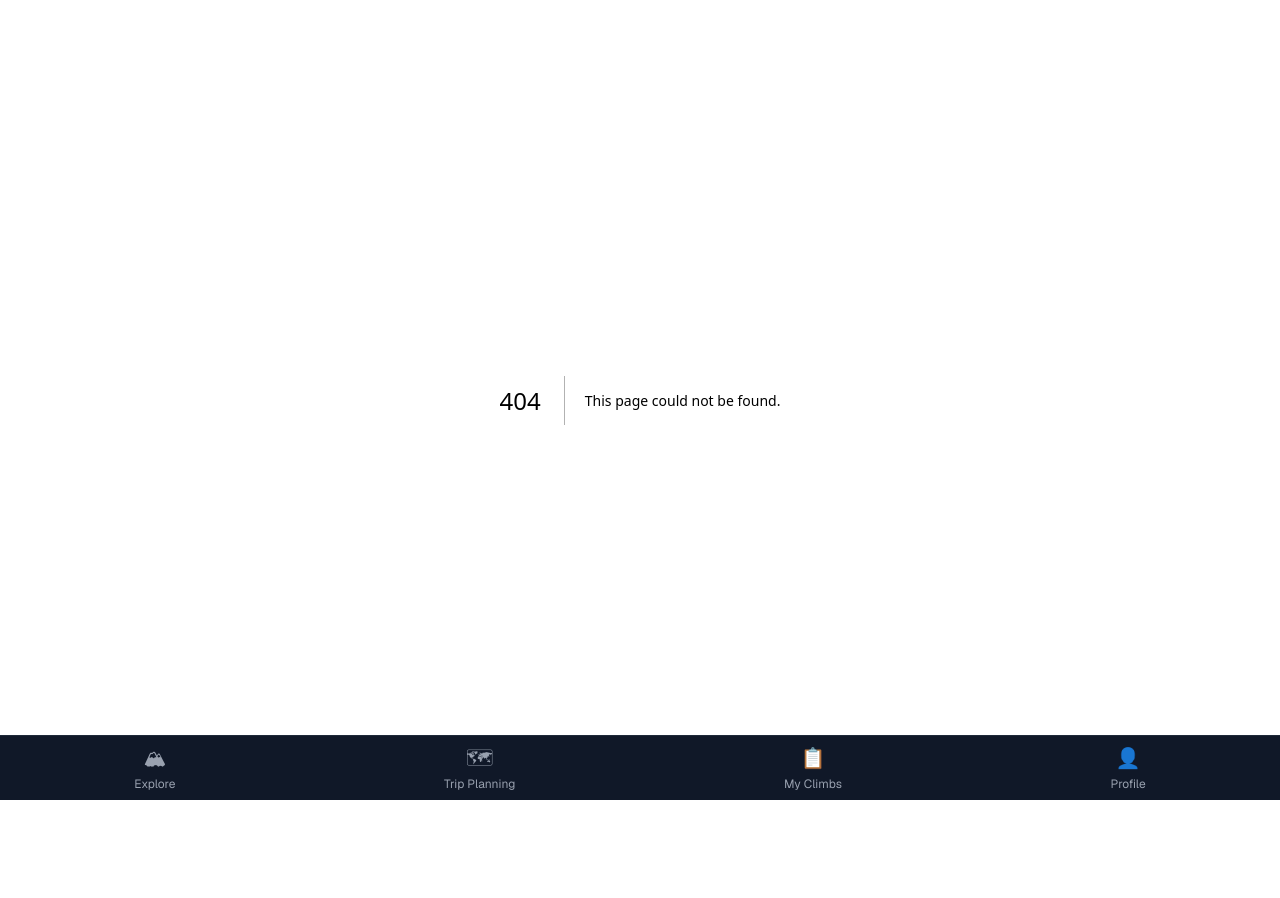
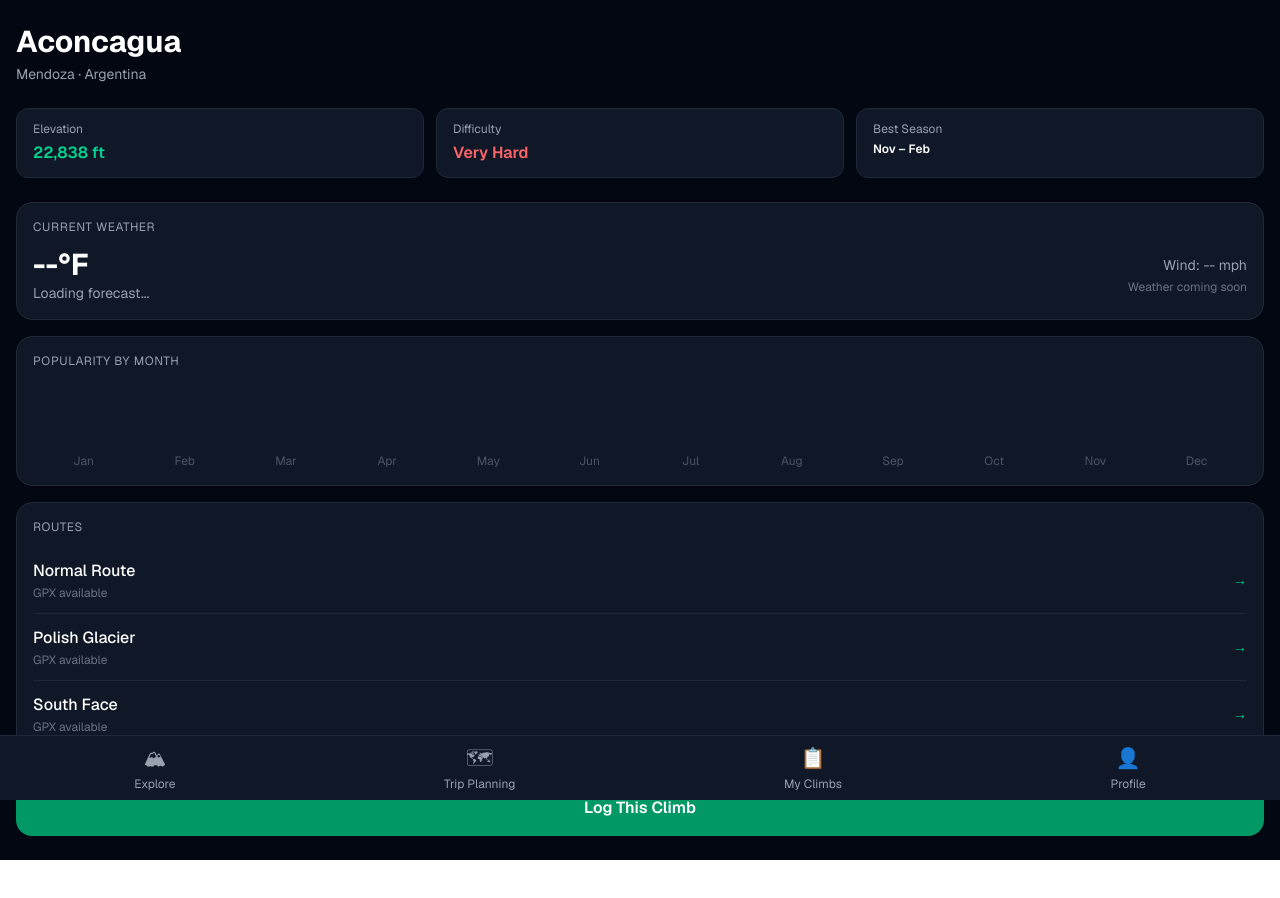
Before and after one commit to jrm4hire-spec/summit-app, a Next.js app: page /peaks/aconcagua in a window 1280 px wide. Before the commit this address had no page. Shown: the top 898 px of the page. Built offline with nearby package versions, Linux system fonts and the light colour scheme.

Commit message:
add peak detail pages

```diff
--- /dev/null
+++ b/app/data.ts
@@ -0,0 +1,12 @@
+export const peaks = [
+  { name: 'Mount Rainier', state: 'Washington', country: 'USA', elevation: 14411, difficulty: 'Hard', region: 'Pacific Northwest', season: 'Jun – Sep', routes: ['Disappointment Cleaver', 'Liberty Ridge', 'Emmons Glacier'], popularity: [5, 3, 8, 15, 35, 90, 100, 95, 60, 20, 8, 4] },
+  { name: 'Denali', state: 'Alaska', country: 'USA', elevation: 20310, difficulty: 'Very Hard', region: 'Alaska', season: 'Apr – Jul', routes: ['West Buttress', 'Cassin Ridge', 'West Rib'], popularity: [5, 10, 40, 80, 100, 90, 60, 20, 5, 2, 1, 1] },
+  { name: 'Mount Whitney', state: 'California', country: 'USA', elevation: 14505, difficulty: 'Moderate', region: 'Sierra Nevada', season: 'Jul – Sep', routes: ['Main Trail', "Mountaineer's Route", 'East Face'], popularity: [2, 2, 5, 10, 30, 70, 100, 95, 60, 15, 3, 1] },
+  { name: 'Longs Peak', state: 'Colorado', country: 'USA', elevation: 14259, difficulty: 'Hard', region: 'Rockies', season: 'Jul – Sep', routes: ['Keyhole Route', 'Loft Route', 'Diamond Face'], popularity: [2, 2, 4, 8, 25, 65, 100, 90, 50, 12, 3, 1] },
+  { name: 'Mount Shasta', state: 'California', country: 'USA', elevation: 14179, difficulty: 'Hard', region: 'Cascades', season: 'Apr – Jun', routes: ['Avalanche Gulch', 'Casaval Ridge', 'Hotlum Glacier'], popularity: [5, 8, 20, 60, 100, 90, 50, 30, 15, 8, 4, 3] },
+  { name: 'Mount Baker', state: 'Washington', country: 'USA', elevation: 10781, difficulty: 'Moderate', region: 'Pacific Northwest', season: 'May – Sep', routes: ['Coleman-Deming', 'Easton Glacier', 'Thunder Glacier'], popularity: [2, 2, 5, 15, 50, 85, 100, 90, 55, 15, 3, 1] },
+  { name: 'Aconcagua', state: 'Mendoza', country: 'Argentina', elevation: 22838, difficulty: 'Very Hard', region: 'South America', season: 'Nov – Feb', routes: ['Normal Route', 'Polish Glacier', 'South Face'], popularity: [80, 100, 60, 10, 3, 1, 1, 1, 5, 15, 50, 75] },
+  { name: 'Cotopaxi', state: 'Cotopaxi Province', country: 'Ecuador', elevation: 19347, difficulty: 'Hard', region: 'South America', season: 'Nov – Apr', routes: ['Normal Route', 'North Face'], popularity: [70, 60, 50, 30, 15, 5, 5, 10, 20, 40, 65, 80] },
+  { name: 'Huascaran', state: 'Ancash', country: 'Peru', elevation: 22205, difficulty: 'Very Hard', region: 'South America', season: 'May – Sep', routes: ['Southwest Face', 'North Summit'], popularity: [2, 2, 4, 10, 70, 100, 90, 80, 40, 8, 2, 1] },
+  { name: 'Illimani', state: 'La Paz', country: 'Bolivia', elevation: 21122, difficulty: 'Very Hard', region: 'South America', season: 'May – Sep', routes: ['Normal Route', 'South Ridge'], popularity: [2, 2, 4, 10, 65, 95, 100, 85, 45, 8, 2, 1] },
+]
--- a/app/page.tsx
+++ b/app/page.tsx
@@ -1,5 +1,6 @@
 'use client'
 
+import Link from 'next/link'
 import { useState } from 'react'
 
 const peaks = [
@@ -11,7 +12,7 @@ const peaks = [
   { name: 'Mount Baker', state: 'Washington', country: 'USA', elevation: 10781, difficulty: 'Moderate', region: 'Pacific Northwest' },
   { name: 'Aconcagua', state: 'Mendoza', country: 'Argentina', elevation: 22838, difficulty: 'Very Hard', region: 'South America' },
   { name: 'Cotopaxi', state: 'Cotopaxi Province', country: 'Ecuador', elevation: 19347, difficulty: 'Hard', region: 'South America' },
-  { name: 'Huascarán', state: 'Ancash', country: 'Peru', elevation: 22205, difficulty: 'Very Hard', region: 'South America' },
+  { name: 'Huascaran', state: 'Ancash', country: 'Peru', elevation: 22205, difficulty: 'Very Hard', region: 'South America' },
   { name: 'Illimani', state: 'La Paz', country: 'Bolivia', elevation: 21122, difficulty: 'Very Hard', region: 'South America' },
 ]
 
@@ -35,12 +36,10 @@ export default function Home() {
   const [search, setSearch] = useState('')
   const [showFilters, setShowFilters] = useState(false)
 
-  // Applied filters — what the results actually use
   const [appliedCountries, setAppliedCountries] = useState<string[]>([])
   const [appliedStates, setAppliedStates] = useState<string[]>([])
   const [appliedDifficulties, setAppliedDifficulties] = useState<string[]>([])
 
-  // Draft filters — what the user is selecting inside the sheet
   const [draftCountries, setDraftCountries] = useState<string[]>([])
   const [draftStates, setDraftStates] = useState<string[]>([])
   const [draftDifficulties, setDraftDifficulties] = useState<string[]>([])
@@ -52,7 +51,6 @@ export default function Home() {
   }
 
   const openFilters = () => {
-    // Copy applied into draft when opening
     setDraftCountries([...appliedCountries])
     setDraftStates([...appliedStates])
     setDraftDifficulties([...appliedDifficulties])
@@ -67,7 +65,6 @@ export default function Home() {
   }
 
   const cancelFilters = () => {
-    // Revert draft back to applied — discard changes
     setDraftCountries([...appliedCountries])
     setDraftStates([...appliedStates])
     setDraftDifficulties([...appliedDifficulties])
@@ -84,7 +81,6 @@ export default function Home() {
     ? draftCountries.flatMap(c => statesByCountry[c] || [])
     : Object.values(statesByCountry).flat()
 
-  // Preview count shown on the apply button
   const previewFiltered = peaks.filter(peak => {
     const matchesCountry = draftCountries.length === 0 || draftCountries.includes(peak.country)
     const matchesState = draftStates.length === 0 || draftStates.includes(peak.state)
@@ -105,7 +101,6 @@ export default function Home() {
       <h1 className="text-2xl font-bold text-white mb-1">Explore Peaks</h1>
       <p className="text-gray-400 text-sm mb-4">United States & South America</p>
 
-      {/* Search bar */}
       <input
         type="text"
         placeholder="Search peaks..."
@@ -114,7 +109,6 @@ export default function Home() {
         className="w-full bg-gray-800 text-white placeholder-gray-500 rounded-xl px-4 py-3 mb-3 outline-none focus:ring-2 focus:ring-emerald-500"
       />
 
-      {/* Filter button */}
       <button
         onClick={openFilters}
         className="flex items-center gap-2 bg-gray-800 text-gray-300 rounded-xl px-4 py-3 mb-4 w-full justify-between"
@@ -131,13 +125,16 @@ export default function Home() {
         <span className="text-gray-500 text-sm">{filtered.length} peaks</span>
       </button>
 
-      {/* Peak cards */}
       <div className="flex flex-col gap-3">
         {filtered.length === 0 ? (
           <p className="text-gray-500 text-center mt-8">No peaks match your filters</p>
         ) : (
           filtered.map(peak => (
-            <div key={peak.name} className="bg-gray-900 rounded-2xl p-4 border border-gray-800 active:scale-95 transition-transform cursor-pointer">
+            <Link
+              key={peak.name}
+              href={`/peaks/${peak.name.toLowerCase().replace(/\s+/g, '-')}`}
+              className="bg-gray-900 rounded-2xl p-4 border border-gray-800 active:scale-95 transition-transform block"
+            >
               <div className="flex justify-between items-start mb-1">
                 <h2 className="text-white font-semibold text-lg">{peak.name}</h2>
                 <span className={`text-xs px-2 py-1 rounded-full font-medium ${difficultyColor[peak.difficulty]}`}>
@@ -146,25 +143,21 @@ export default function Home() {
               </div>
               <p className="text-gray-400 text-sm">{peak.state} · {peak.country}</p>
               <p className="text-emerald-400 text-sm mt-1">{peak.elevation.toLocaleString()} ft</p>
-            </div>
+            </Link>
           ))
         )}
       </div>
 
-      {/* Filter sheet overlay */}
       {showFilters && (
         <div className="fixed inset-0 z-50 flex flex-col justify-end">
           <div className="absolute inset-0 bg-black/60" onClick={cancelFilters} />
           <div className="relative bg-gray-900 rounded-t-3xl p-6 z-10 max-h-[80vh] overflow-y-auto pb-24">
-
-            {/* Sheet header */}
             <div className="flex justify-between items-center mb-6">
               <button onClick={cancelFilters} className="text-gray-400 text-sm">Cancel</button>
               <h2 className="text-white text-lg font-semibold">Filter Peaks</h2>
               <button onClick={clearFilters} className="text-emerald-400 text-sm">Clear all</button>
             </div>
 
-            {/* Country */}
             <p className="text-gray-400 text-xs uppercase tracking-wider mb-2">Country</p>
             <div className="flex flex-wrap gap-2 mb-5">
               {countries.map(c => (
@@ -182,7 +175,6 @@ export default function Home() {
               ))}
             </div>
 
-            {/* State */}
             <p className="text-gray-400 text-xs uppercase tracking-wider mb-2">State / Province</p>
             <div className="flex flex-wrap gap-2 mb-5">
               {availableStates.map(s => (
@@ -200,7 +192,6 @@ export default function Home() {
               ))}
             </div>
 
-            {/* Difficulty */}
             <p className="text-gray-400 text-xs uppercase tracking-wider mb-2">Difficulty</p>
             <div className="flex flex-wrap gap-2 mb-6">
               {difficulties.map(d => (
@@ -218,14 +209,12 @@ export default function Home() {
               ))}
             </div>
 
-            {/* Apply button */}
             <button
               onClick={applyFilters}
               className="w-full bg-emerald-600 hover:bg-emerald-500 text-white font-semibold py-3 rounded-xl transition-colors"
             >
               Show {previewFiltered.length} peaks
             </button>
-
           </div>
         </div>
       )}
--- /dev/null
+++ b/app/peaks/[slug]/page.tsx
@@ -0,0 +1,112 @@
+const peaks = [
+  { name: 'Mount Rainier', state: 'Washington', country: 'USA', elevation: 14411, difficulty: 'Hard', season: 'Jun – Sep', routes: ['Disappointment Cleaver', 'Liberty Ridge', 'Emmons Glacier'], popularity: [5, 3, 8, 15, 35, 90, 100, 95, 60, 20, 8, 4] },
+  { name: 'Denali', state: 'Alaska', country: 'USA', elevation: 20310, difficulty: 'Very Hard', season: 'Apr – Jul', routes: ['West Buttress', 'Cassin Ridge', 'West Rib'], popularity: [5, 10, 40, 80, 100, 90, 60, 20, 5, 2, 1, 1] },
+  { name: 'Mount Whitney', state: 'California', country: 'USA', elevation: 14505, difficulty: 'Moderate', season: 'Jul – Sep', routes: ['Main Trail', "Mountaineer's Route", 'East Face'], popularity: [2, 2, 5, 10, 30, 70, 100, 95, 60, 15, 3, 1] },
+  { name: 'Longs Peak', state: 'Colorado', country: 'USA', elevation: 14259, difficulty: 'Hard', season: 'Jul – Sep', routes: ['Keyhole Route', 'Loft Route', 'Diamond Face'], popularity: [2, 2, 4, 8, 25, 65, 100, 90, 50, 12, 3, 1] },
+  { name: 'Mount Shasta', state: 'California', country: 'USA', elevation: 14179, difficulty: 'Hard', season: 'Apr – Jun', routes: ['Avalanche Gulch', 'Casaval Ridge', 'Hotlum Glacier'], popularity: [5, 8, 20, 60, 100, 90, 50, 30, 15, 8, 4, 3] },
+  { name: 'Mount Baker', state: 'Washington', country: 'USA', elevation: 10781, difficulty: 'Moderate', season: 'May – Sep', routes: ['Coleman-Deming', 'Easton Glacier', 'Thunder Glacier'], popularity: [2, 2, 5, 15, 50, 85, 100, 90, 55, 15, 3, 1] },
+  { name: 'Aconcagua', state: 'Mendoza', country: 'Argentina', elevation: 22838, difficulty: 'Very Hard', season: 'Nov – Feb', routes: ['Normal Route', 'Polish Glacier', 'South Face'], popularity: [80, 100, 60, 10, 3, 1, 1, 1, 5, 15, 50, 75] },
+  { name: 'Cotopaxi', state: 'Cotopaxi Province', country: 'Ecuador', elevation: 19347, difficulty: 'Hard', season: 'Nov – Apr', routes: ['Normal Route', 'North Face'], popularity: [70, 60, 50, 30, 15, 5, 5, 10, 20, 40, 65, 80] },
+  { name: 'Huascaran', state: 'Ancash', country: 'Peru', elevation: 22205, difficulty: 'Very Hard', season: 'May – Sep', routes: ['Southwest Face', 'North Summit'], popularity: [2, 2, 4, 10, 70, 100, 90, 80, 40, 8, 2, 1] },
+  { name: 'Illimani', state: 'La Paz', country: 'Bolivia', elevation: 21122, difficulty: 'Very Hard', season: 'May – Sep', routes: ['Normal Route', 'South Ridge'], popularity: [2, 2, 4, 10, 65, 95, 100, 85, 45, 8, 2, 1] },
+]
+
+const difficultyColor: Record<string, string> = {
+  'Moderate': 'text-green-300',
+  'Hard': 'text-yellow-300',
+  'Very Hard': 'text-red-400',
+}
+
+const months = ['Jan', 'Feb', 'Mar', 'Apr', 'May', 'Jun', 'Jul', 'Aug', 'Sep', 'Oct', 'Nov', 'Dec']
+
+export default async function PeakPage({ params }: { params: Promise<{ slug: string }> }) {
+  const { slug } = await params
+
+  const peak = peaks.find(p =>
+    p.name.toLowerCase().replace(/\s+/g, '-') === slug
+  )
+
+  if (!peak) {
+    return (
+      <div className="min-h-screen bg-gray-950 flex items-center justify-center">
+        <p className="text-gray-400">Peak not found</p>
+      </div>
+    )
+  }
+
+  const maxPop = Math.max(...peak.popularity)
+
+  return (
+    <div className="min-h-screen bg-gray-950 px-4 pt-6">
+      <div className="mb-6">
+        <h1 className="text-3xl font-bold text-white mb-1">{peak.name}</h1>
+        <p className="text-gray-400 text-sm">{peak.state} · {peak.country}</p>
+      </div>
+
+      <div className="flex gap-3 mb-6">
+        <div className="bg-gray-900 rounded-xl px-4 py-3 flex-1 border border-gray-800">
+          <p className="text-gray-400 text-xs mb-1">Elevation</p>
+          <p className="text-emerald-400 font-semibold">{peak.elevation.toLocaleString()} ft</p>
+        </div>
+        <div className="bg-gray-900 rounded-xl px-4 py-3 flex-1 border border-gray-800">
+          <p className="text-gray-400 text-xs mb-1">Difficulty</p>
+          <p className={`font-semibold ${difficultyColor[peak.difficulty]}`}>{peak.difficulty}</p>
+        </div>
+        <div className="bg-gray-900 rounded-xl px-4 py-3 flex-1 border border-gray-800">
+          <p className="text-gray-400 text-xs mb-1">Best Season</p>
+          <p className="text-white font-semibold text-xs">{peak.season}</p>
+        </div>
+      </div>
+
+      <div className="bg-gray-900 rounded-2xl p-4 border border-gray-800 mb-4">
+        <p className="text-gray-400 text-xs uppercase tracking-wider mb-3">Current Weather</p>
+        <div className="flex items-center justify-between">
+          <div>
+            <p className="text-white text-3xl font-bold">--°F</p>
+            <p className="text-gray-400 text-sm">Loading forecast...</p>
+          </div>
+          <div className="text-right">
+            <p className="text-gray-400 text-sm">Wind: -- mph</p>
+            <p className="text-gray-500 text-xs mt-1">Weather coming soon</p>
+          </div>
+        </div>
+      </div>
+
+      <div className="bg-gray-900 rounded-2xl p-4 border border-gray-800 mb-4">
+        <p className="text-gray-400 text-xs uppercase tracking-wider mb-3">Popularity by Month</p>
+        <div className="flex items-end gap-1 h-16">
+          {peak.popularity.map((val, i) => (
+            <div key={i} className="flex-1 flex flex-col items-center">
+              <div
+                className="w-full rounded-t bg-emerald-600 opacity-80"
+                style={{ height: `${(val / maxPop) * 100}%` }}
+              />
+            </div>
+          ))}
+        </div>
+        <div className="flex justify-between mt-2">
+          {months.map((m, i) => (
+            <span key={i} className="text-gray-600 text-xs flex-1 text-center">{m}</span>
+          ))}
+        </div>
+      </div>
+
+      <div className="bg-gray-900 rounded-2xl p-4 border border-gray-800 mb-4">
+        <p className="text-gray-400 text-xs uppercase tracking-wider mb-3">Routes</p>
+        {peak.routes.map(route => (
+          <div key={route} className="flex justify-between items-center py-3 border-b border-gray-800 last:border-0">
+            <div>
+              <p className="text-white font-medium">{route}</p>
+              <p className="text-gray-500 text-xs mt-0.5">GPX available</p>
+            </div>
+            <span className="text-emerald-400 text-sm">→</span>
+          </div>
+        ))}
+      </div>
+
+      <button className="w-full bg-emerald-600 hover:bg-emerald-500 text-white font-semibold py-4 rounded-2xl transition-colors mb-6">
+        Log This Climb
+      </button>
+    </div>
+  )
+}
```
